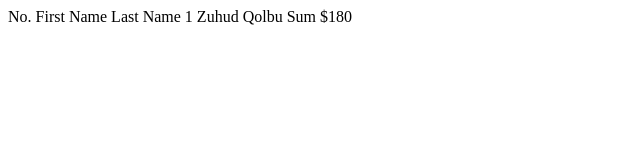
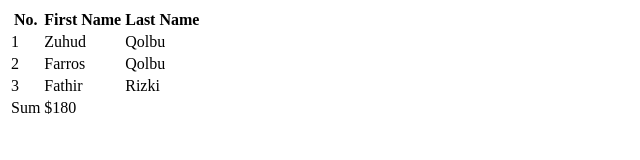
Before and after one commit to zuhudq/website-zuhud1, a plain HTML site: page index.html in a window 1280 px wide. Shown: the whole page, without its empty margins (0-640 px from the left). Drawn offline with Linux system fonts and the light colour scheme.

Commit message:
yang kedua

```diff
--- a/index.html
+++ b/index.html
@@ -6,6 +6,7 @@
     <title>Document</title>
 </head>
 <body>
+    <table>
         <thead>
             <tr>
                 <th>No.</th>
@@ -19,6 +20,16 @@
                 <td>Zuhud</td>
                 <td>Qolbu</td>
             </tr>
+            <tr>
+                <td>2</td>
+                <td>Farros</td>
+                <td>Qolbu</td>
+            </tr>
+            <tr>
+                <td>3</td>
+                <td>Fathir</td>
+                <td>Rizki</td>
+            </tr>
         </tbody>
         <tfoot>
             <tr>
```
